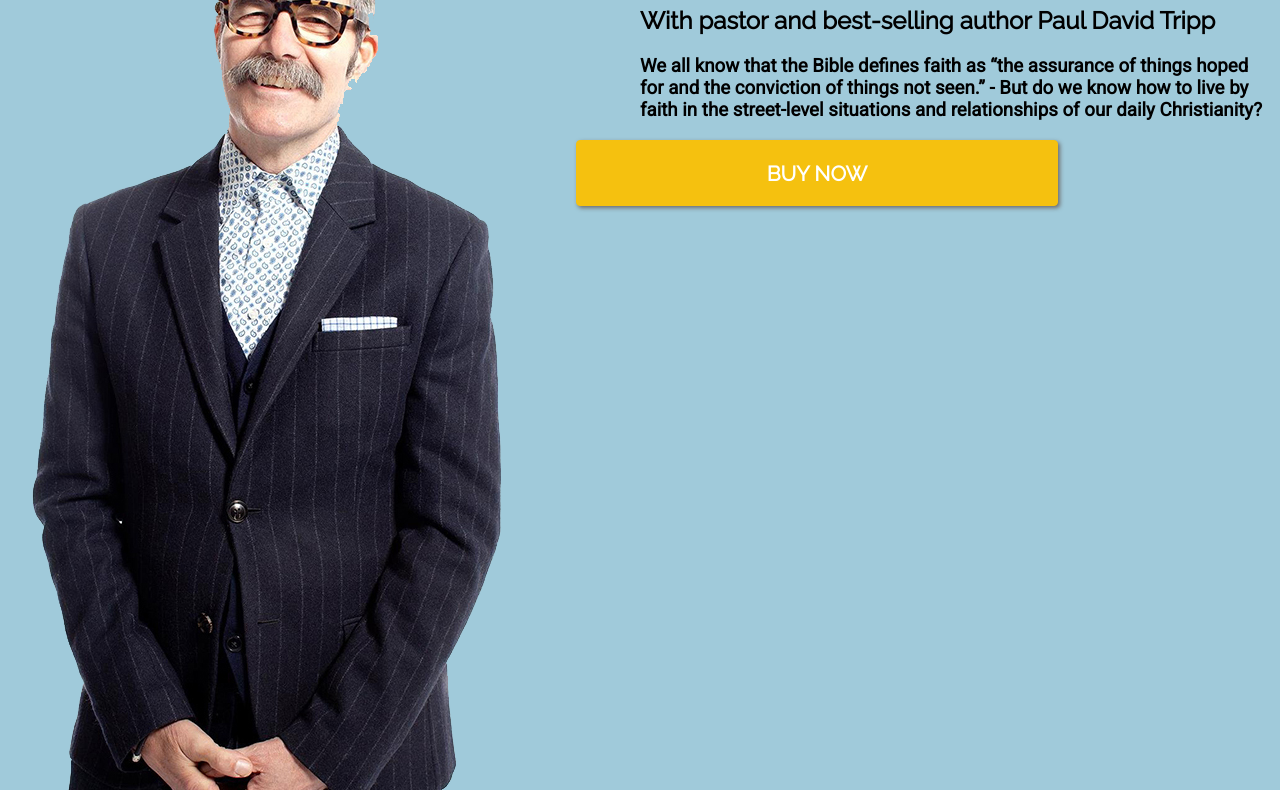
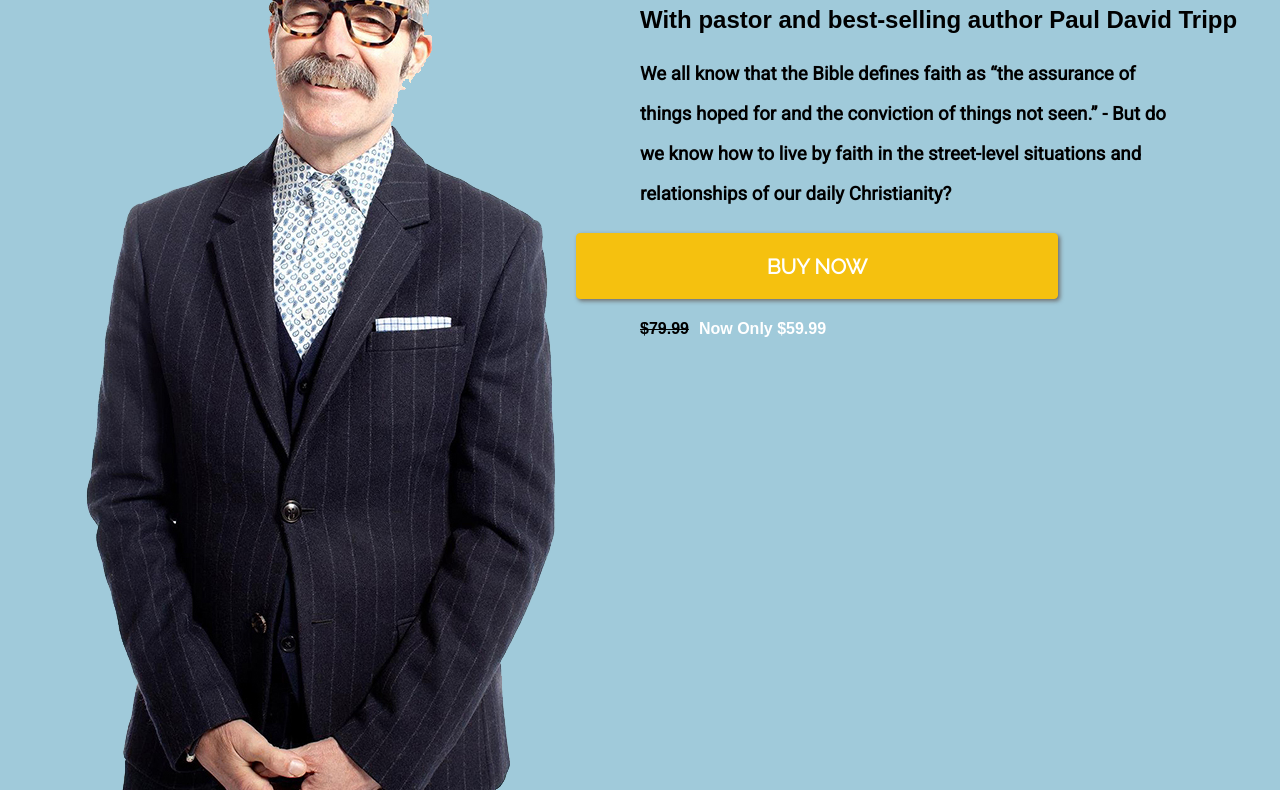
Before and after one commit to haleyjhankins/landing-page-project-PT, a plain HTML site: page index.html in a window 1280 px wide. Shown: the part 163-953 px from the top of the page. Drawn offline with Linux system fonts and the light colour scheme.

Commit message:
format text and adjust hero image positioning

```diff
--- a/index.html
+++ b/index.html
@@ -30,6 +30,8 @@
               Christianity?
           </h3>
           <a href="#" class="button">BUY NOW</a>
+          <h4 class='strikethough-price'>$79.99</h4>
+          <h4 class="sale-price">Now Only $59.99</h4>
     </div>
   </div>
 
--- a/style.css
+++ b/style.css
@@ -10,6 +10,7 @@
 .logo{
   height: 50px;
   width: 50px;
+  margin-left: 3%;
 }
 
 .container {
@@ -33,6 +34,7 @@
    -ms-transition: all 1.75s ease;
    -o-transition: all 1.75s ease;
     transition: all 1.75s ease;
+    text-align: center;
 }
 
 
@@ -51,10 +53,28 @@
 
 }
 h2{
-  font-family: 'Raleway', sans-serif;
+  font-family: 'Raleway Bold', sans-serif;
 }
 h3{
   font-family: 'Roboto', sans-serif;
+  line-height: 40px;
+  padding-right: 15%;
+}
+
+.strikethough-price {
+  text-decoration:line-through;
+  color: white;
+  float: left;
+  font-family: 'Raleway Bold', sans-serif;
+  margin-right: 10px;
+  color: black;
+
+}
+
+.sale-price {
+  float: left;
+  font-family: 'Raleway Bold', sans-serif;
+  color: white;
 }
 
 .button {
```
